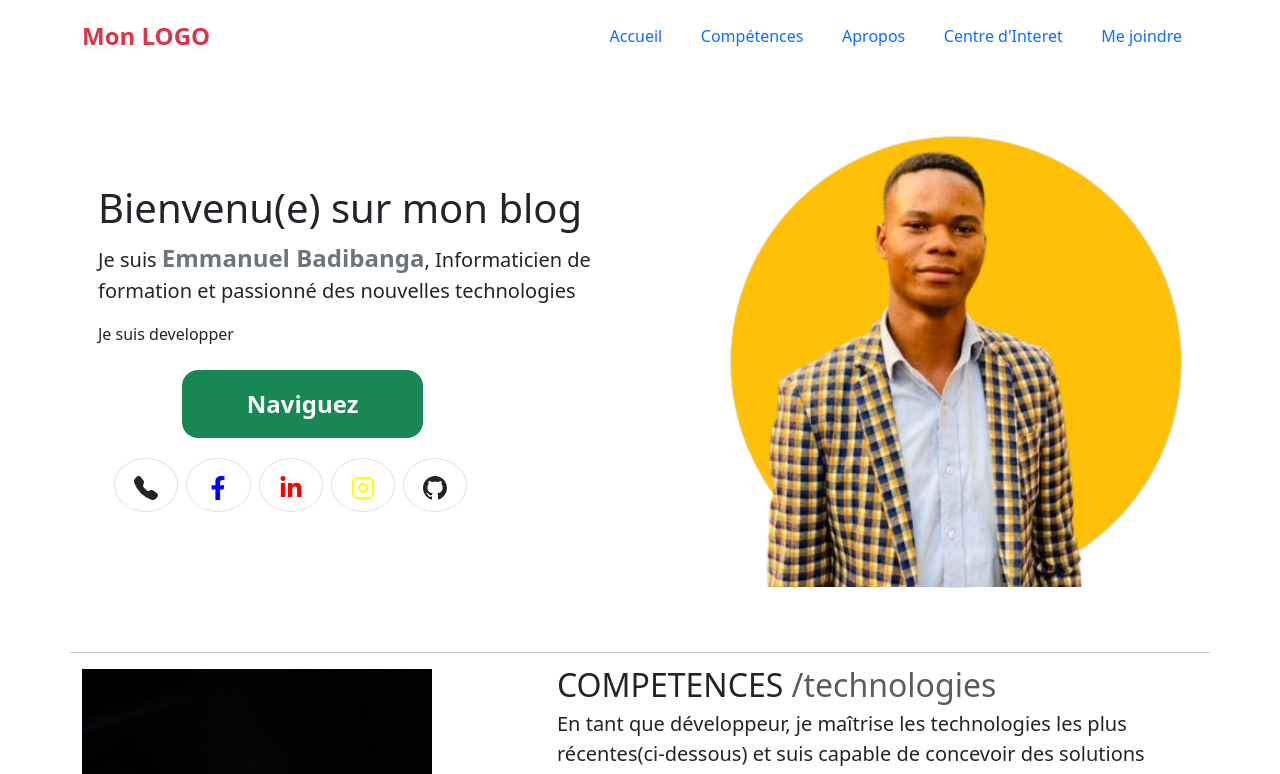
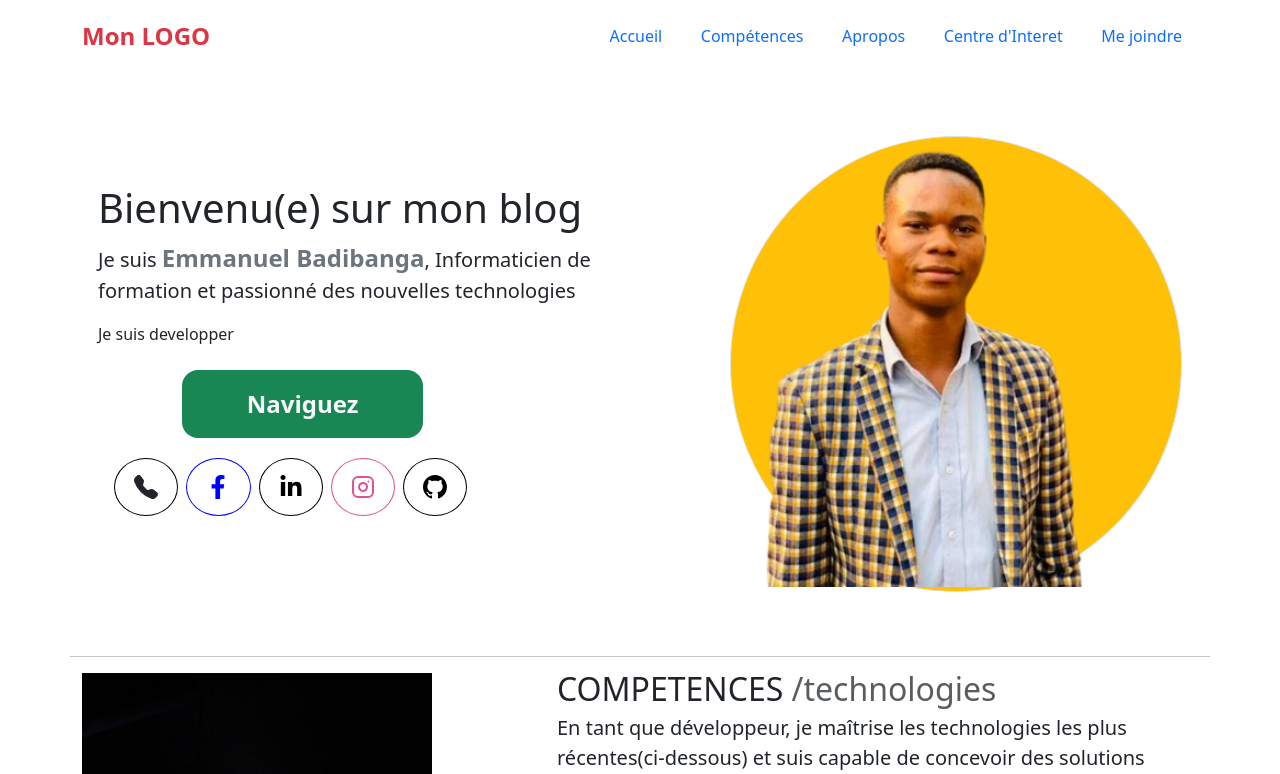
Before and after one commit to leprodigeEmmabdb/emmanuelbdb, a React (Create React App) app in the folder blog/: page / in a window 1280 px wide. Shown: the top 774 px of the page. Built offline with nearby package versions, Linux system fonts and the light colour scheme.

Commit message:
stylisation des link

```diff
--- a/blog/src/assets/css/monstyle.css
+++ b/blog/src/assets/css/monstyle.css
@@ -7,3 +7,56 @@
 .infoline{
     background-color: #135f3b !important;
 }
+#facebook:hover{
+    border: 1px solid #fff;
+    background-color: blue;
+    color: #fff;
+    cursor: pointer;
+}
+#facebook{
+    border-left: 1px solid #fff;
+    color: blue;
+    border: 1px solid blue;
+    transition: 1s ;
+}
+#linkdin:hover{
+    border: 1px solid #fff;
+    background-color: #000;
+    color: #fff;
+    cursor: pointer;
+}
+#linkdin{
+    color: #000;
+    border: 1px solid #000;
+    transition: 1s ;
+}
+#instagram:hover{
+    border: 1px solid #fff;
+    background-color: #DE5391;
+    color: #fff;
+    cursor: pointer;
+}
+#instagram{
+    color: #DE5391;
+    border: 1px solid #DE5391;
+    transition: 1s ;
+}
+#github:hover{
+    border: 1px solid #fff;
+    background-color: #000;
+    color: #fff;
+    cursor: pointer;
+}
+#github{
+    color: #000;
+    border: 1px solid #000;
+    transition: 1s ;
+}
+#call{
+    border: 1px solid #000;
+    transition: 0.3s ease-in;
+}
+
+#mesliens{
+    overflow: hidden;
+}
--- a/blog/src/templates/Banner.js
+++ b/blog/src/templates/Banner.js
@@ -53,12 +53,12 @@ const Banner=(event)=>{
                     <div className="mx-auto p-3 rounded-4 bg-success col-8 my-3 text-center colg-lg-8 text-light fw-bold">
                     Naviguez
                     </div>
-                    <div className="row col-lg-12">
-                        <div className="border rounded-circle m-1 py-2 text-center col"><BsFillTelephoneFill cursor="pointer"/></div>
-                        <div className="border rounded-circle m-1 py-2 text-center col"><FaFacebookF color='blue' cursor="pointer"/></div>
-                        <div className="border rounded-circle m-1 py-2 text-center col"><FaLinkedinIn color='red'cursor="pointer"/></div>
-                        <div className="border rounded-circle m-1 py-2 text-center col"><FiInstagram color='yellow'cursor="pointer"/></div>
-                        <div className="border rounded-circle m-1 py-2 text-center col"><BsGithub cursor="pointer"/></div>
+                    <div className="row col-lg-12  px-8" id='mesliens'>
+                        <div className=" rounded-circle m-1 py-3 d-flex justify-content-center align-content-center text-center col" id='call'><BsFillTelephoneFill cursor="pointer"/></div>
+                        <div className=" rounded-circle m-1 py-3 d-flex justify-content-center align-content-center text-center col" id='facebook'><FaFacebookF cursor="pointer"/></div>
+                        <div className=" rounded-circle m-1 py-3 d-flex justify-content-center align-content-center text-center col" id='linkdin'><FaLinkedinIn cursor="pointer"/></div>
+                        <div className=" rounded-circle m-1 py-3 d-flex justify-content-center align-content-center text-center col" id='instagram'><FiInstagram cursor="pointer"/></div>
+                        <div className=" rounded-circle m-1 py-3 d-flex justify-content-center align-content-center text-center col" id='github'><BsGithub cursor="pointer"/></div>
 
                     </div>
 
```
